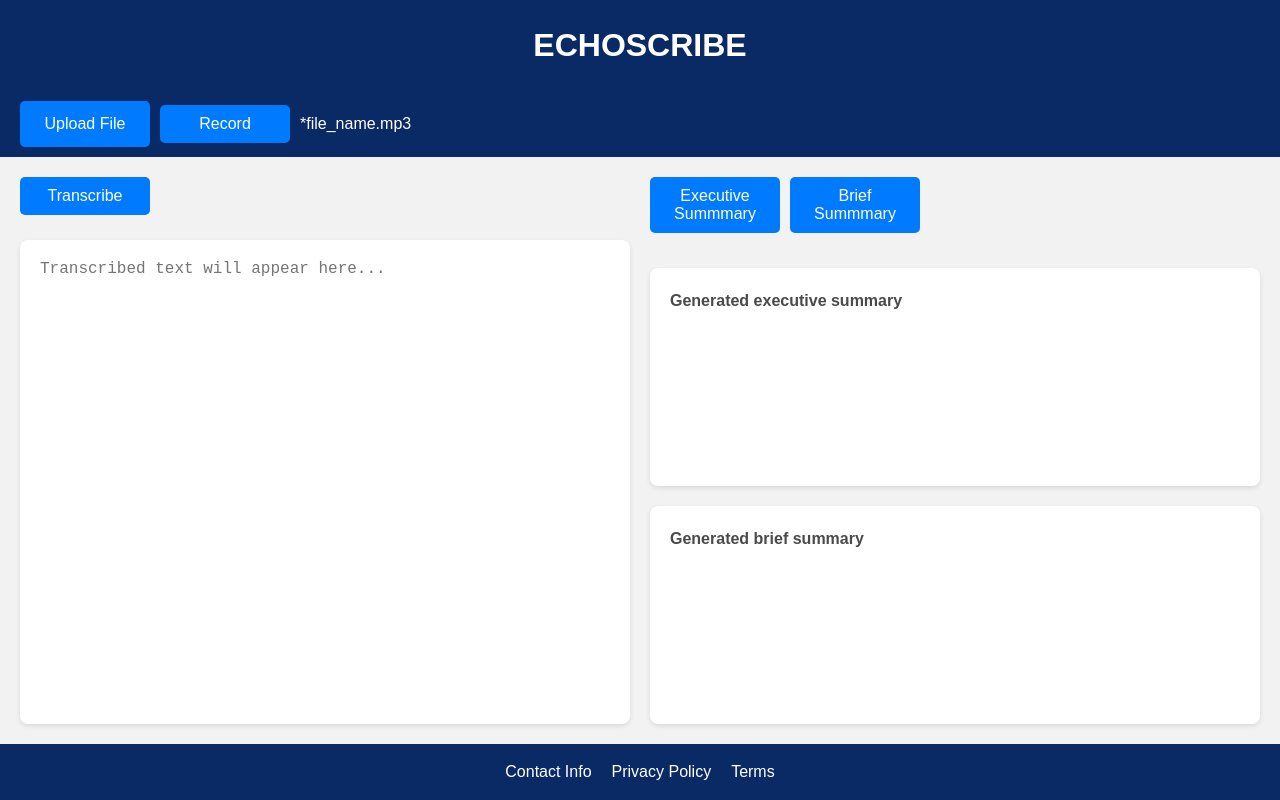
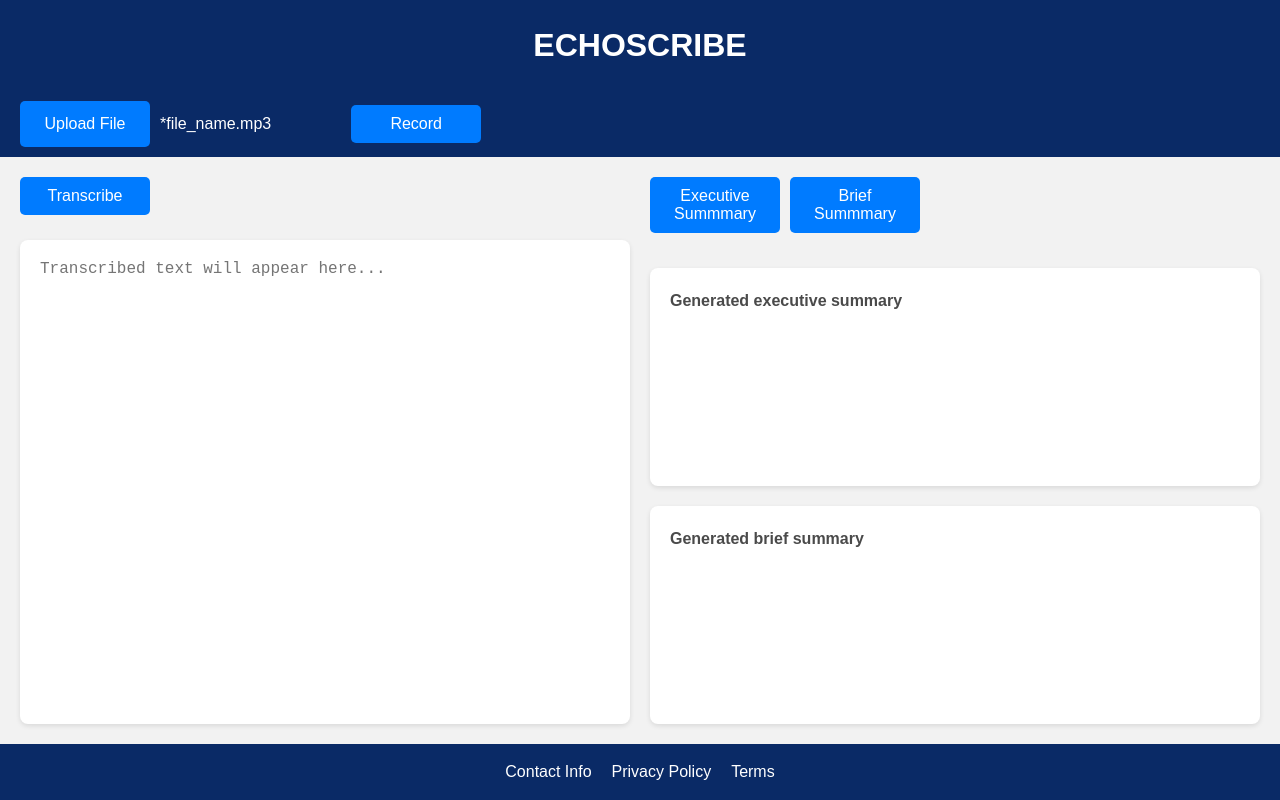
Before and after one commit to richardxavierpious/EchoScribe, a React (Vite) app: page / in a window 1280 px wide. Built offline with nearby package versions, Linux system fonts and the light colour scheme.

Commit message:
Installed dependancy and updated UI

```diff
--- a/package.json
+++ b/package.json
@@ -13,6 +13,7 @@
     "@emotion/react": "^11.14.0",
     "@emotion/styled": "^11.14.0",
     "@mui/material": "^6.4.5",
+    "core-js": "^3.40.0",
     "jspdf": "^3.0.0",
     "react": "^18.2.0",
     "react-dom": "^18.2.0",
--- a/src/App.jsx
+++ b/src/App.jsx
@@ -90,7 +90,7 @@ function App() {
         <h1>ECHOSCRIBE</h1>
       </div>
 
-      {/* Second bar with file input, record button, and file name */}
+      {/* Second bar with file input, file name, and record button */}
       <div className="top-bar">
         {/* Hidden file input */}
         <input
@@ -104,11 +104,12 @@ function App() {
           Upload File
         </label>
 
-        <button className="button record-button">Record</button>
-
+        {/* File name placed between the two buttons */}
         <span className="file-name">
           {fileName ? fileName : '*file_name.mp3'}
         </span>
+
+        <button className="button record-button">Record</button>
       </div>
 
       {/* Main content area: two columns */}
```
Also changed, not shown: 1 other file (tests, documents, lock files or other folders).
